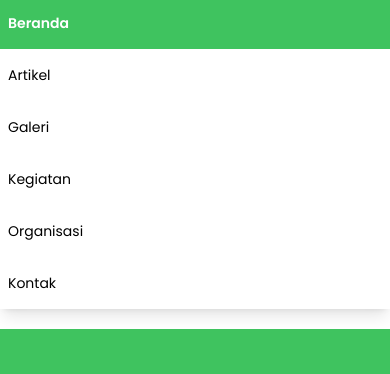
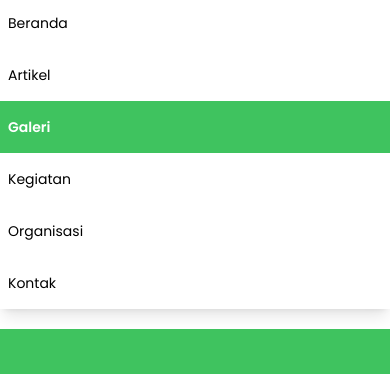
Before and after one commit to ilhamsg7/pesantren-olivia, a website: page src/pages/gallery.html in a window 390 px wide. Both pictures are taken after a click on the button 370 px from the left and 32 px from the top of the page. Shown: the part 67-441 px from the top of the page. Drawn offline with nearby package versions, Linux system fonts and the light colour scheme.

Commit message:
Navbar Mobile Fixed Hover

```diff
--- a/src/pages/gallery.html
+++ b/src/pages/gallery.html
@@ -65,12 +65,11 @@
         <!-- mobile menu -->
         <div class="lg:hidden hidden mobile-menu font-poppins">
             <ul class="">
-                <li><a href="index.html" class="block text-sm px-2 py-4 text-white bg-theme font-semibold">Beranda</a>
+                <li><a href="index.html" class="block text-sm px-2 py-4 hover:bg-theme hover:text-white transition duration-300">Beranda</a>
                 </li>
                 <li class="active"><a href="blog.html"
                         class="block text-sm px-2 py-4 hover:bg-theme hover:text-white transition duration-300">Artikel</a></li>
-                <li><a href="gallery.html"
-                        class="block text-sm px-2 py-4 hover:bg-theme hover:text-white transition duration-300">Galeri</a></li>
+                <li><a href="gallery.html" class="block text-sm px-2 py-4 text-white bg-theme font-semibold">Galeri</a></li>
                 <li><a href="#contact"
                         class="block text-sm px-2 py-4 hover:bg-theme hover:text-white transition duration-300">Kegiatan</a>
                 </li>
```
Also changed, not shown: src/pages/blog.html (+2 -2 lines), src/pages/organize.html (+1 -1 lines), src/pages/read-more.html (+2 -2 lines).
